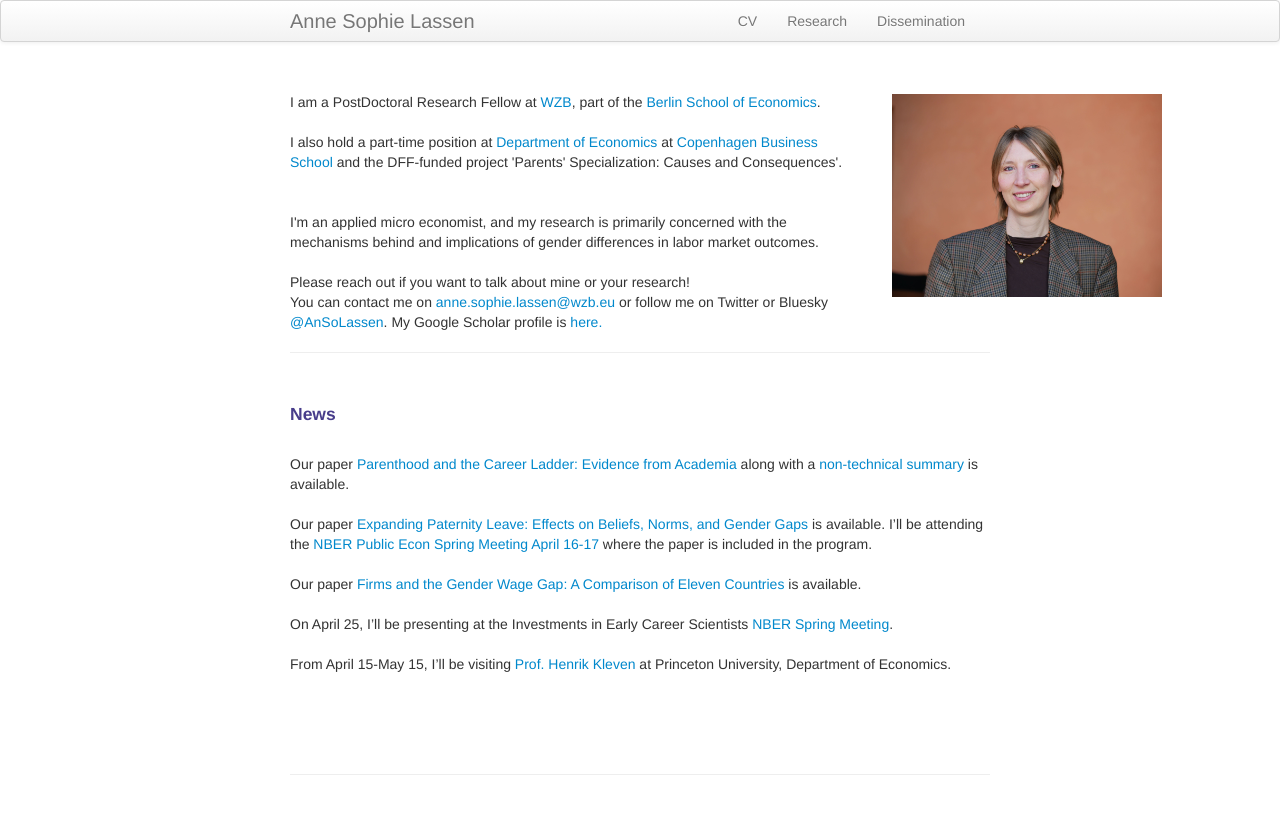
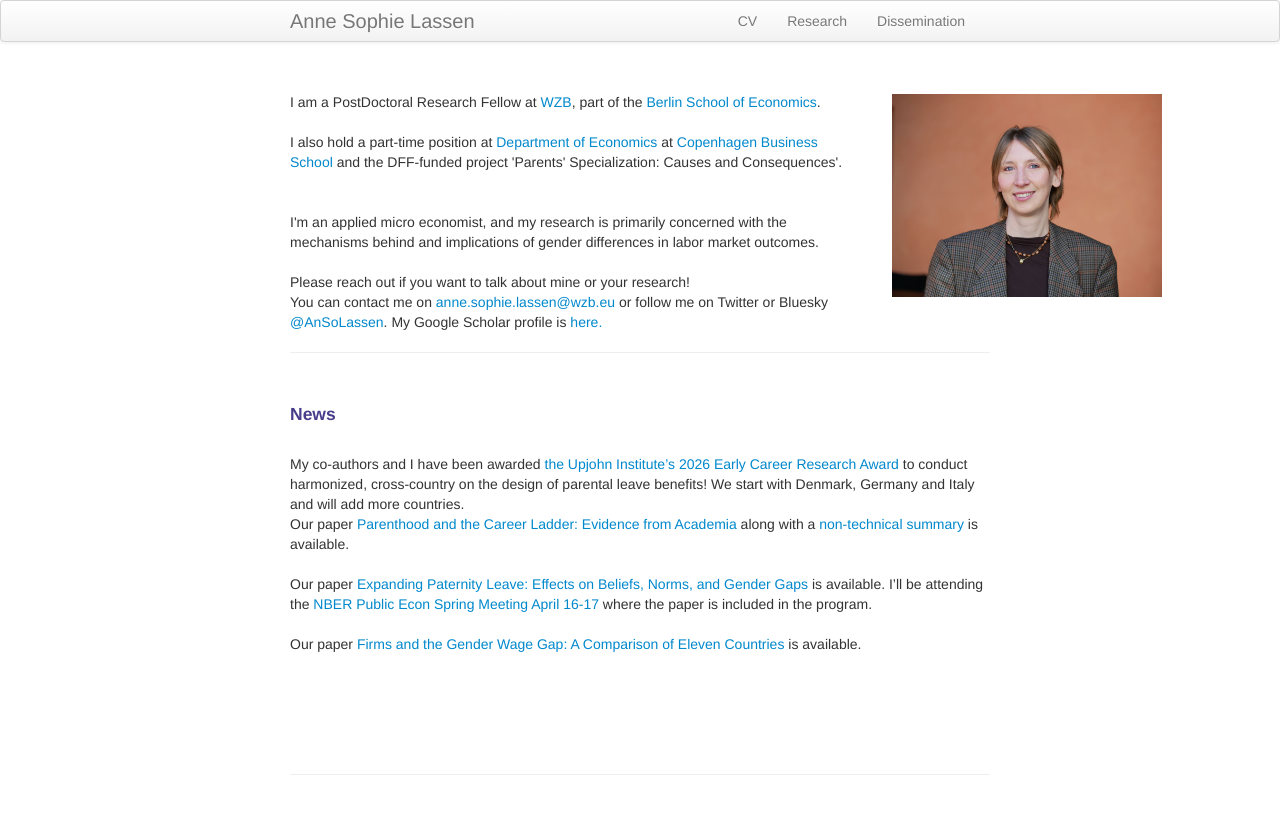
Before and after one commit to annesophielassen/annesophielassen.github.io, a Jekyll site: the page built from index.md, in a window 1280 px wide. Shown: the top 814 px of the page. Built offline with Jekyll 4.4.1, drawn with Linux system fonts in a browser that asks for light colours.

Commit message:
Update index.md

```diff
--- a/index.md
+++ b/index.md
@@ -37,6 +37,8 @@ You can contact me on <a href="mailto:anne.sophie.lassen@wzb.eu">anne.sophie.las
 <br>
 #### News
 <br>
+My co-authors and I have been awarded <a href="https://www.upjohn.org/research-highlights/upjohn-institute-announces-2026-early-career-research-awards">the Upjohn Institute's 2026 Early Career Research Award</a> to conduct harmonized, cross-country on the design of parental leave benefits! We start with Denmark, Germany and Italy and will add more countries.
+<br>
 Our paper <a href="https://cep.lse.ac.uk/pubs/download/dp2160.pdf">Parenthood and the Career Ladder: Evidence from Academia</a> along with a <a href="https://berlinschoolofeconomics.de/insight/parenthood-and-the-academic-career-ladder-1">non-technical summary</a> is available.<br>
 <br>
 Our paper <a href="https://www.nber.org/papers/w34862">Expanding Paternity Leave: Effects on Beliefs, Norms, and Gender Gaps</a> is available. I'll be attending the <a href="https://www.nber.org/conferences/public-economics-program-meeting-spring-2026">NBER Public Econ Spring Meeting April 16-17</a> where the paper is included in the program.
@@ -45,11 +47,6 @@ Our paper <a href="https://www.nber.org/papers/w34862">Expanding Paternity Leave
 Our paper <a href="https://www.chicagofed.org/publications/working-papers/2025/2025-24">Firms and the Gender Wage Gap: A Comparison of Eleven Countries</a> is available.
 <br>
 <br>
-On April 25, I'll be presenting at the Investments in Early Career Scientists <a href="https://www.nber.org/conferences/investments-early-career-scientists-spring-2025"> NBER Spring Meeting</a>.
-<br>
-<br>
-From April 15-May 15, I'll be visiting <a href="https://www.henrikkleven.com/">Prof. Henrik Kleven</a> at Princeton University, Department of Economics.
 <br>
 <br>
 <br>
-<br>
```
